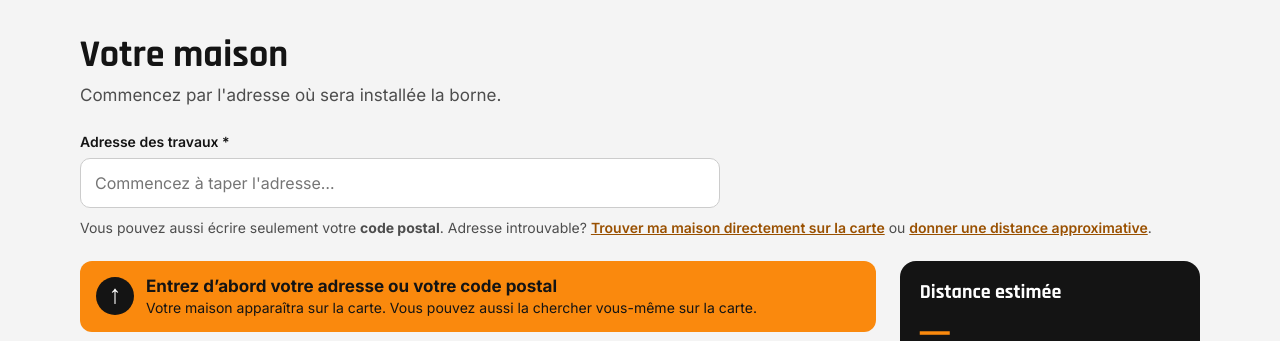
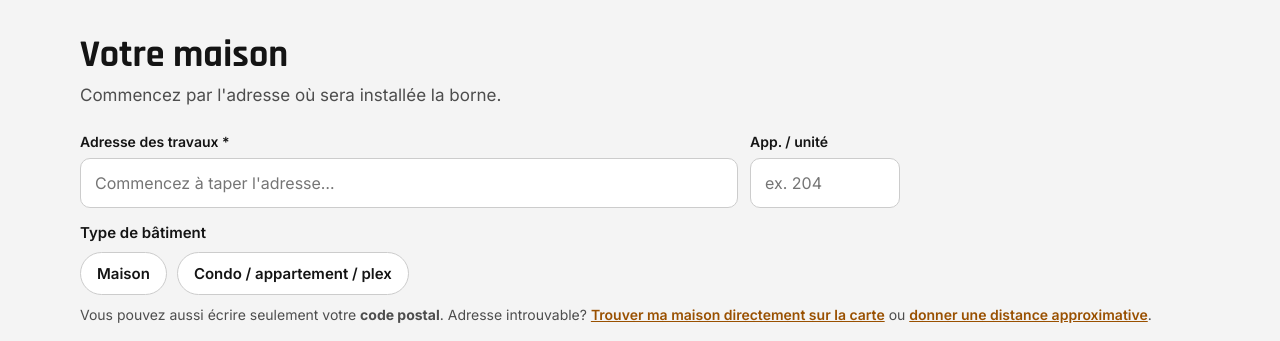
Before and after one commit to WillSaran/site-saranelectrique, a plain HTML site: page borne/index.html in a window 1280 px wide. Shown: the part 800-1141 px from the top of the page. Drawn offline with nearby package versions, Linux system fonts and the light colour scheme.

Commit message:
/borne : app./unité et type de bâtiment (condo/appartement/plex → note sur le contrôleur de charge)
Co-Authored-By: Claude Opus 5.5 <noreply@anthropic.com>
Claude-Session: https://claude.ai/code/session_01EuxDzXPC3AC34NRswySe1e

```diff
--- a/borne/index.html
+++ b/borne/index.html
@@ -163,12 +163,17 @@ footer b{color:#fff}
   <section id="s1">
     <h2 class="t">Votre maison</h2>
     <p class="sub">Commencez par l'adresse où sera installée la borne.</p>
-    <div class="fld" style="position:relative;max-width:640px">
+    <div style="display:flex;flex-wrap:wrap;gap:12px;align-items:flex-start;max-width:820px">
+    <div class="fld" style="position:relative;flex:1 1 420px;min-width:0">
       <label for="f-adr">Adresse des travaux *</label>
       <input id="f-adr" autocomplete="off" placeholder="Commencez à taper l'adresse…" role="combobox" aria-autocomplete="list" aria-expanded="false" aria-controls="adr-list">
       <ul id="adr-list" role="listbox" hidden></ul>
       <span id="adr-ok" class="adr-ok" hidden>✓ Adresse trouvée</span>
     </div>
+    <div class="fld" style="flex:0 1 150px"><label for="f-unite">App. / unité</label><input id="f-unite" autocomplete="address-line2" placeholder="ex. 204"></div>
+    </div>
+    <div style="margin-top:14px"><p class="q" style="margin-bottom:8px">Type de bâtiment</p><div class="pills" data-q="bat"></div>
+      <p class="note" id="bat-note" hidden style="margin:10px 0 0;max-width:720px;background:#FFF4E6;border:1px solid #FA890D;border-radius:10px;padding:10px 12px;color:#4D4D4D">En condo, en appartement ou en plex, l’installation est souvent plus complexe : panneau et stationnement parfois éloignés, accord du syndicat ou du propriétaire, et possiblement un <b>contrôleur de charge</b> si la capacité électrique est limitée. On vous donne une estimation de départ, puis on évalue les travaux avec vous.</p></div>
     <p class="adr-alt">Vous pouvez aussi écrire seulement votre <b>code postal</b>. Adresse introuvable? <button type="button" id="freeMap">Trouver ma maison directement sur la carte</button> ou <button type="button" id="skipMap2">donner une distance approximative</button>.</p>
 
     <div class="cols" style="margin-top:22px">
@@ -287,13 +292,16 @@ footer b{color:#fff}
     amp:[['200','200 A'],['100','100 A'],['autre','Autre'],['nsp','Je ne sais pas']],
     passage:[['ssnf','Sous-sol non fini'],['ext','Par l’extérieur'],['fini','Murs finis'],['sol','Sous terre ou béton'],['nsp','Je ne sais pas']],
     achat:[['oui','Oui, je l’ai'],['non','Non, fournissez-la-moi']],
+    bat:[['maison','Maison'],['multi','Condo / appartement / plex']],
     distm:[['10','Moins de 15 pi'],['25','15 à 30 pi'],['40','30 à 50 pi'],['60','Plus de 50 pi']]};
-  var st={step:1,addr:null,dist:null,manual:false,mt:'borne',b:{lieu:null,amp:null,passage:null,achat:null,distm:null}};
+  var st={step:1,addr:null,dist:null,manual:false,mt:'borne',b:{bat:null,lieu:null,amp:null,passage:null,achat:null,distm:null}};
 
   function render(){
     ['s1','s2','s3'].forEach(function(id,k){$('#'+id).hidden=st.step!==k+1;});
     $('#hero').hidden=st.step!==1;
     $('#steps').innerHTML=['1 · Votre borne','2 · Votre courriel','3 · Estimation'].map(function(l,k){var c=st.step===k+1?'on':(st.step>k+1?'done':'');return '<span class="step '+c+'">'+l+'</span>';}).join('');
+    var uni=$('#f-unite');if(uni&&uni.value.trim()&&!st.b.bat)st.b.bat='multi';
+    $('#bat-note').hidden=st.b.bat!=='multi';
     $$('[data-q]').forEach(function(el){var k=el.getAttribute('data-q');el.innerHTML='';
       Q[k].forEach(function(o){var b=document.createElement('button');b.type='button';b.className='pill'+(st.b[k]===o[0]?' on':'');b.textContent=o[1];b.setAttribute('aria-pressed',st.b[k]===o[0]);
         b.onclick=function(){st.b[k]=o[0];if(k==='distm'){st.dist=Number(o[0]);showDist();}render();};el.appendChild(b);});});
@@ -391,12 +399,14 @@ footer b{color:#fff}
     else if(e.key==='ArrowUp'){e.preventDefault();(items[i-1]||adr).focus();}
     else if(e.key==='Escape'){list.hidden=true;adr.focus();}});
 
+  $('#f-unite').addEventListener('change',function(){if(this.value.trim()&&!st.b.bat){st.b.bat='multi';render();}});
+
   // Navigation
   $('#toS2').onclick=function(){
     var e=$('#err1'),miss=[];
     if(!st.addr&&!adr.value.trim()&&!(st.free&&markers.borne))miss.push('votre adresse (ou votre code postal)');
     if(!st.dist)miss.push(st.manual?'la distance':'la borne et le panneau sur la carte');
-    ['lieu','amp','passage','achat'].forEach(function(k){if(!st.b[k])miss.push({lieu:'l’emplacement',amp:'l’ampérage',passage:'le passage du câble',achat:'si vous avez votre borne'}[k]);});
+    ['bat','lieu','amp','passage','achat'].forEach(function(k){if(!st.b[k])miss.push({bat:'le type de bâtiment',lieu:'l’emplacement',amp:'l’ampérage',passage:'le passage du câble',achat:'si vous avez votre borne'}[k]);});
     if(miss.length){e.textContent='Il manque : '+miss.join(', ')+'.';e.hidden=false;return;}
     e.hidden=true;st.step=2;render();window.scrollTo(0,0);setTimeout(function(){$('#f-prenom').focus();},50);
   };
@@ -415,7 +425,7 @@ footer b{color:#fff}
     var nom=$('#f-prenom').value.trim().replace(/\s+/g,' '),prenom=nom.split(' ')[0],tel=$('#f-tel').value.trim(),mail=$('#f-mail').value.trim();
     if(nom.length<3||!/^[^\s@]+@[^\s@]+\.[^\s@]+$/.test(mail)){e.textContent='Entrez votre nom complet et un courriel valide.';e.hidden=false;return;}
     if(!$('#f-consent').checked){e.textContent='Cochez la case pour qu’on puisse vous écrire.';e.hidden=false;return;}
-    var data={prenom:prenom,nom:nom,telephone:tel,courriel:mail,consent:'oui',adresse:(st.addr&&!st.addr.z)?st.addr.label:(adr.value.trim()||'Indiquée sur la carte (voir GPS)'),ville:st.addr?st.addr.ville:'',
+    var data={prenom:prenom,nom:nom,telephone:tel,courriel:mail,consent:'oui',adresse:((st.addr&&!st.addr.z)?st.addr.label:(adr.value.trim()||'Indiquée sur la carte (voir GPS)'))+($('#f-unite').value.trim()?', app. '+$('#f-unite').value.trim():''),unite:$('#f-unite').value.trim(),bat:st.b.bat,ville:st.addr?st.addr.ville:'',
       distance:st.dist,mesure:st.manual?'estimée par le client':'mesurée sur la carte',lieu:st.b.lieu,amp:st.b.amp,passage:st.b.passage,achat:st.b.achat,
       marque:$('#f-marque').value,modele:$('#f-modele').value.trim(),
       borneGPS:markers.borne?markers.borne.getLatLng().lat.toFixed(6)+','+markers.borne.getLatLng().lng.toFixed(6):'',
```
